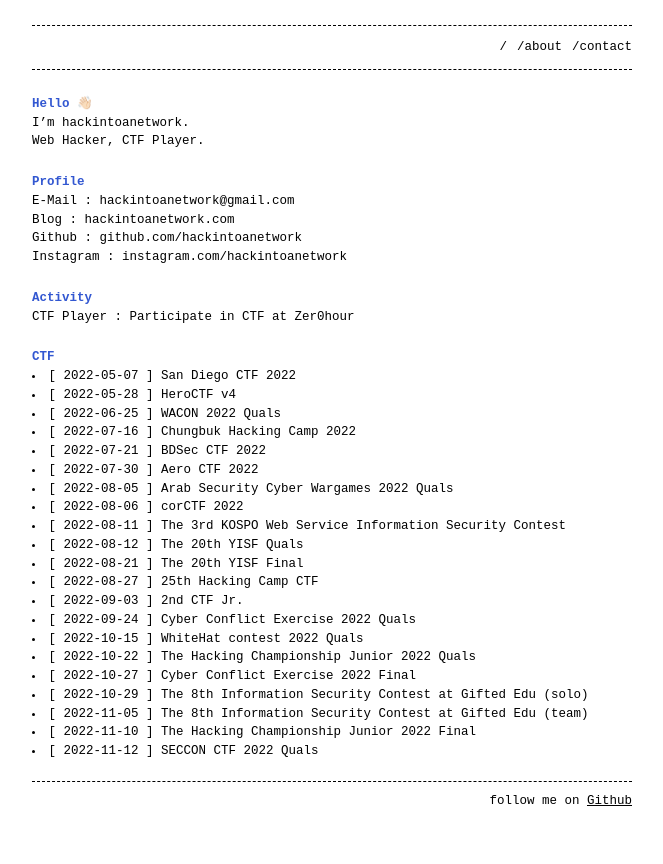
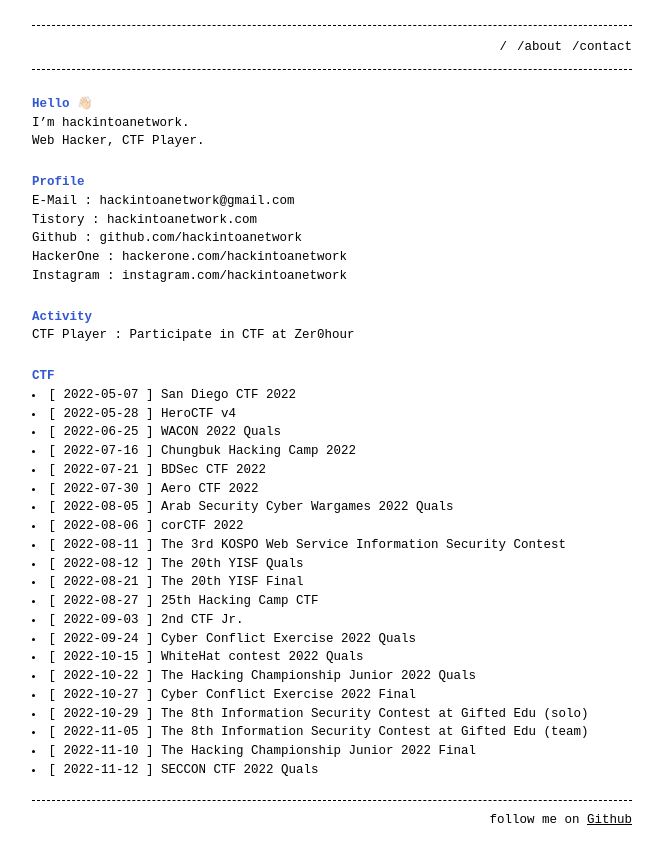
Before and after one commit to hackintoanetwork/hackintoanetwork.github.io, a Jekyll site: the page built from about.md, in a window 1280 px wide. Shown: the top 864 px of the page, without its empty margins (308-971 px from the left). Built offline with Jekyll 4.4.1, drawn with Linux system fonts in a browser that asks for light colours.

Commit message:
Update about.md

```diff
--- a/about.md
+++ b/about.md
@@ -11,8 +11,9 @@ Web Hacker, CTF Player.
 # Profile
 
 E-Mail : hackintoanetwork@gmail.com
-Blog : hackintoanetwork.com
+Tistory : hackintoanetwork.com
 Github : github.com/hackintoanetwork
+HackerOne : hackerone.com/hackintoanetwork
 Instagram : instagram.com/hackintoanetwork
 
 # Activity
```
